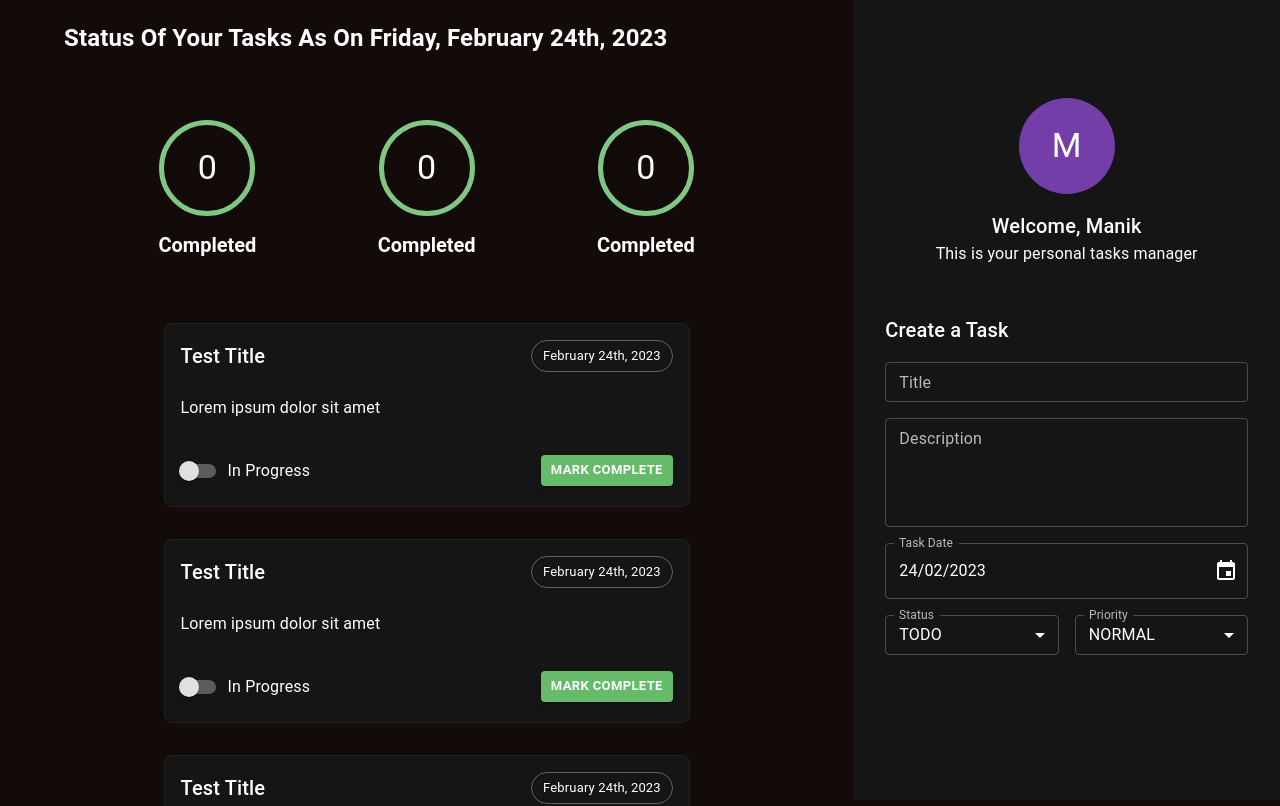
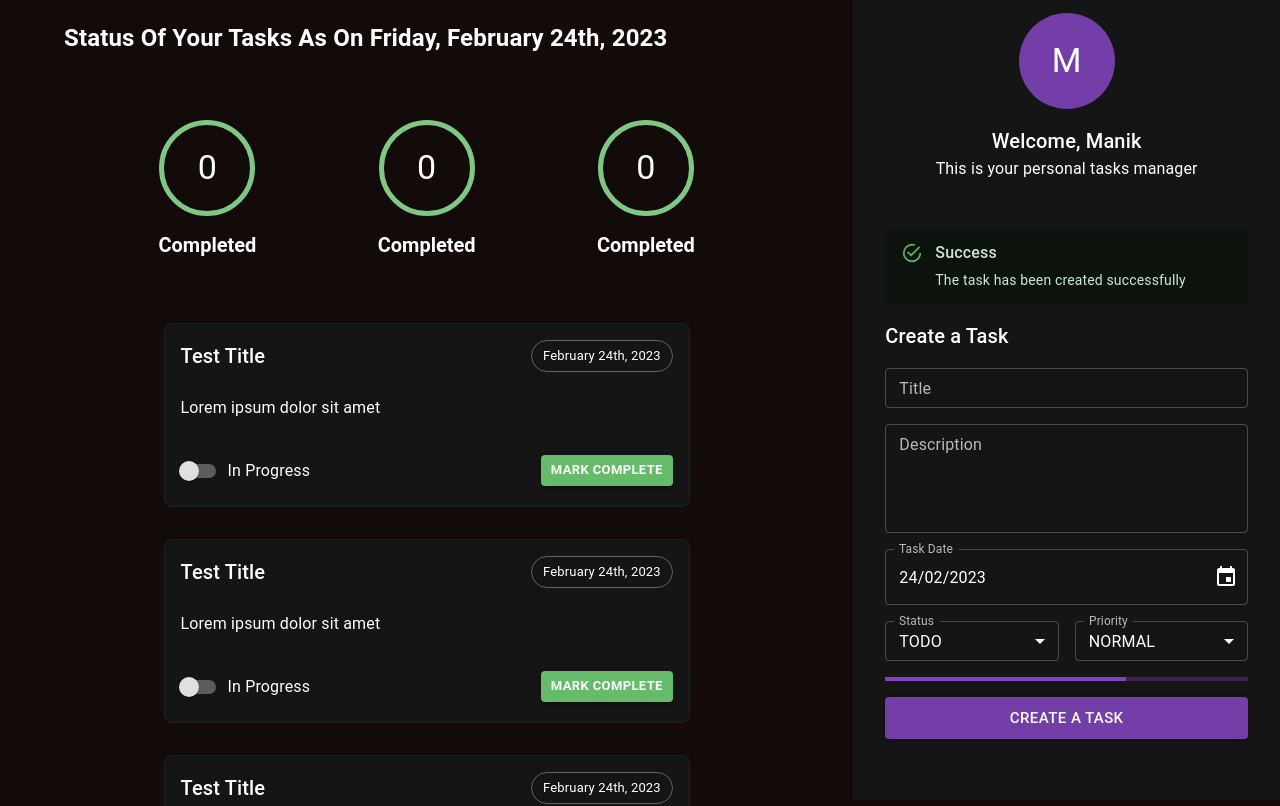
Before and after one commit to AlexMamani85/todo_react, a React (Create React App) app: page / in a window 1280 px wide. Shown: the top 806 px of the page. Built offline with nearby package versions, Linux system fonts and the light colour scheme.

Commit message:
CHORE: adding Button, Alert and Progress

```diff
--- a/src/components/createTaskForm/createTaskForm.tsx
+++ b/src/components/createTaskForm/createTaskForm.tsx
@@ -1,5 +1,6 @@
 import React, { FC, ReactElement, useState } from 'react';
-import { Box, Typography, Stack } from '@mui/material';
+import { Box, Typography, Stack, LinearProgress, Button, Alert, AlertTitle  } from '@mui/material';
+
 
 import { TaskDateField } from './_taskDateField';
 import { TaskDescriptionField } from './_taskDescriptionField';
@@ -25,6 +26,14 @@
         px={4}
         my={6}
       >
+        <Alert
+          severity='success'
+          sx={{ width: '100%', marginBottom: '16px' }}
+        >
+          <AlertTitle>Success</AlertTitle>
+          The task has been created successfully
+        </Alert>
+
         <Typography mb={2} component="h2" variant="h6" >
             Create a Task
         </Typography>
@@ -87,7 +96,14 @@
               ]}
             />
           </Stack>
-
+          <LinearProgress />
+          <Button
+            variant='contained'
+            size='large'
+            fullWidth
+          >
+            Create a Task
+          </Button>
         </Stack>
       </Box>
     )
```
